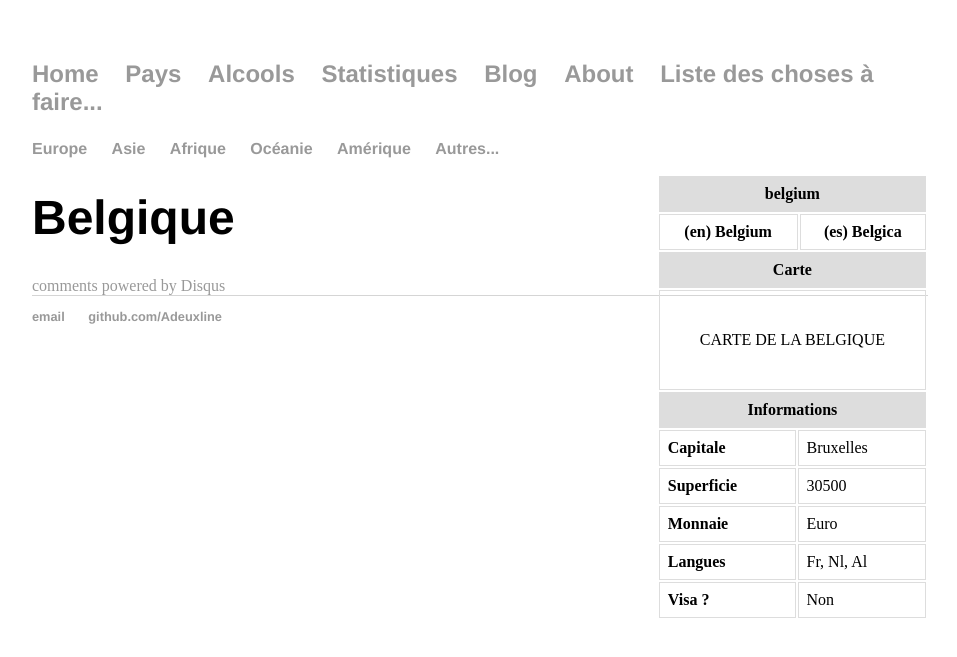
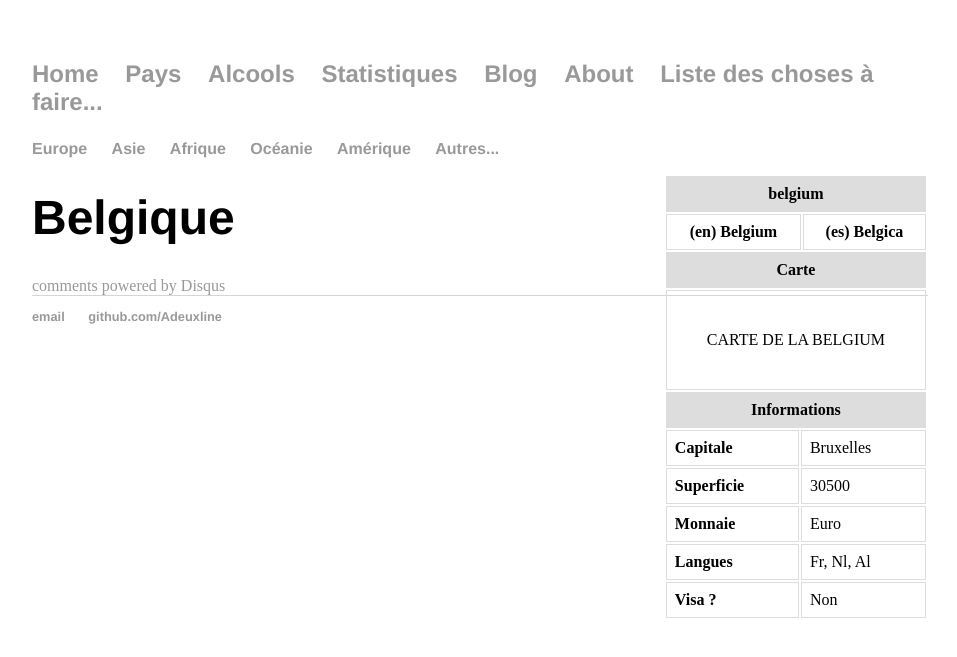
Before and after one commit to rlabe/adeuxline.github.io, a Jekyll site: the page built from _countries/belgium.html, in a window 1280 px wide. Shown: the top 657 px of the page, without its empty margins (160-1117 px from the left). Built offline with Jekyll 4.4.1, drawn with Linux system fonts in a browser that asks for light colours; comment, search, counter and statistics services are not loaded.

Commit message:
Update info_country.html

```diff
--- a/_includes/info_country.html
+++ b/_includes/info_country.html
@@ -11,7 +11,7 @@
         <th class="title" colspan="4">Carte</th>
       </tr>
       <tr>
-        <td colspan="4" style="padding:40px; text-align:center;">CARTE DE LA BELGIQUE</td>
+        <td colspan="4" style="padding:40px; text-align:center;">CARTE DE LA {{ page.title | upcase}}</td>
       </tr>
       <tr>
         <th class="title" colspan="4">Informations</th>
```
